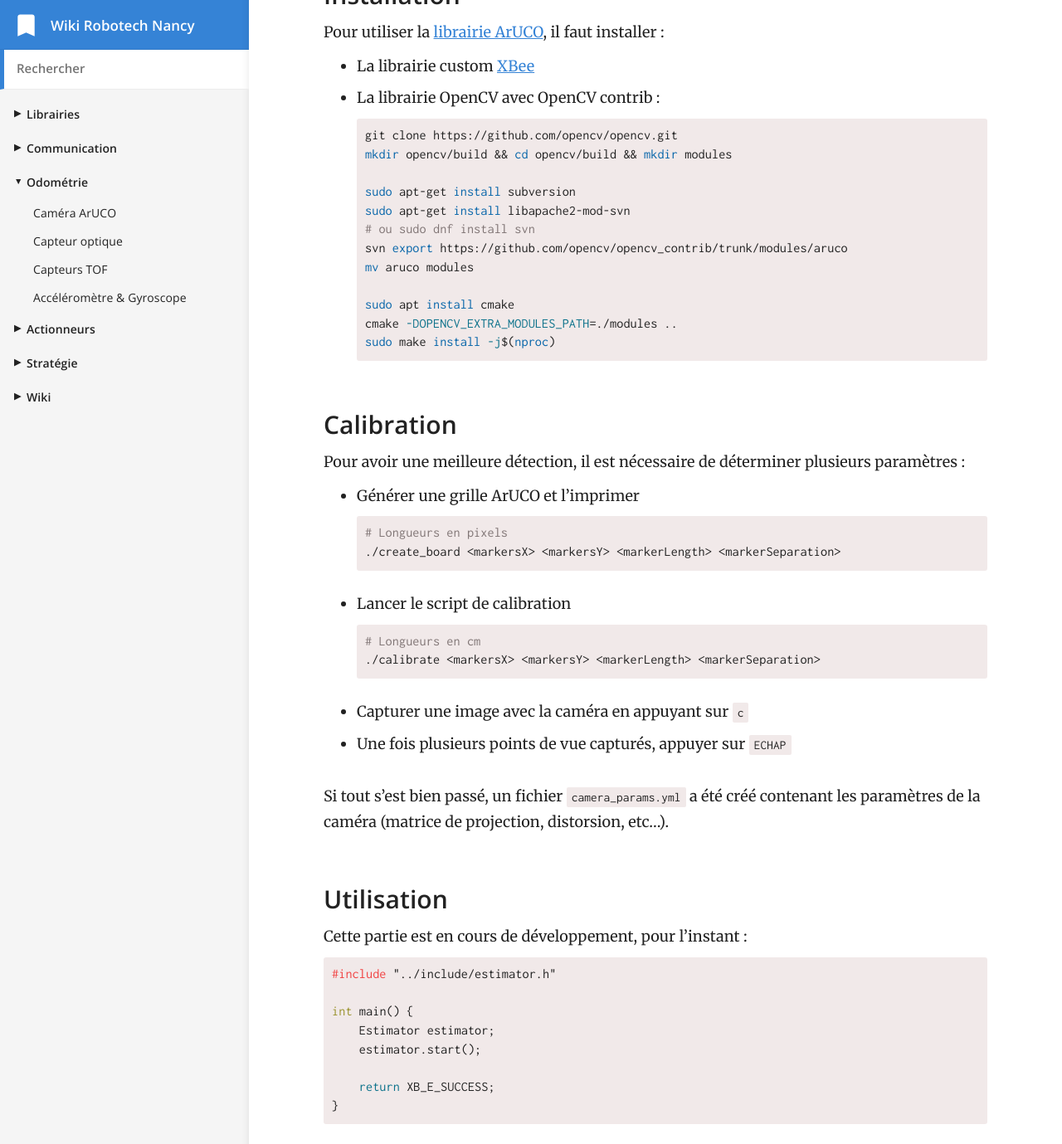
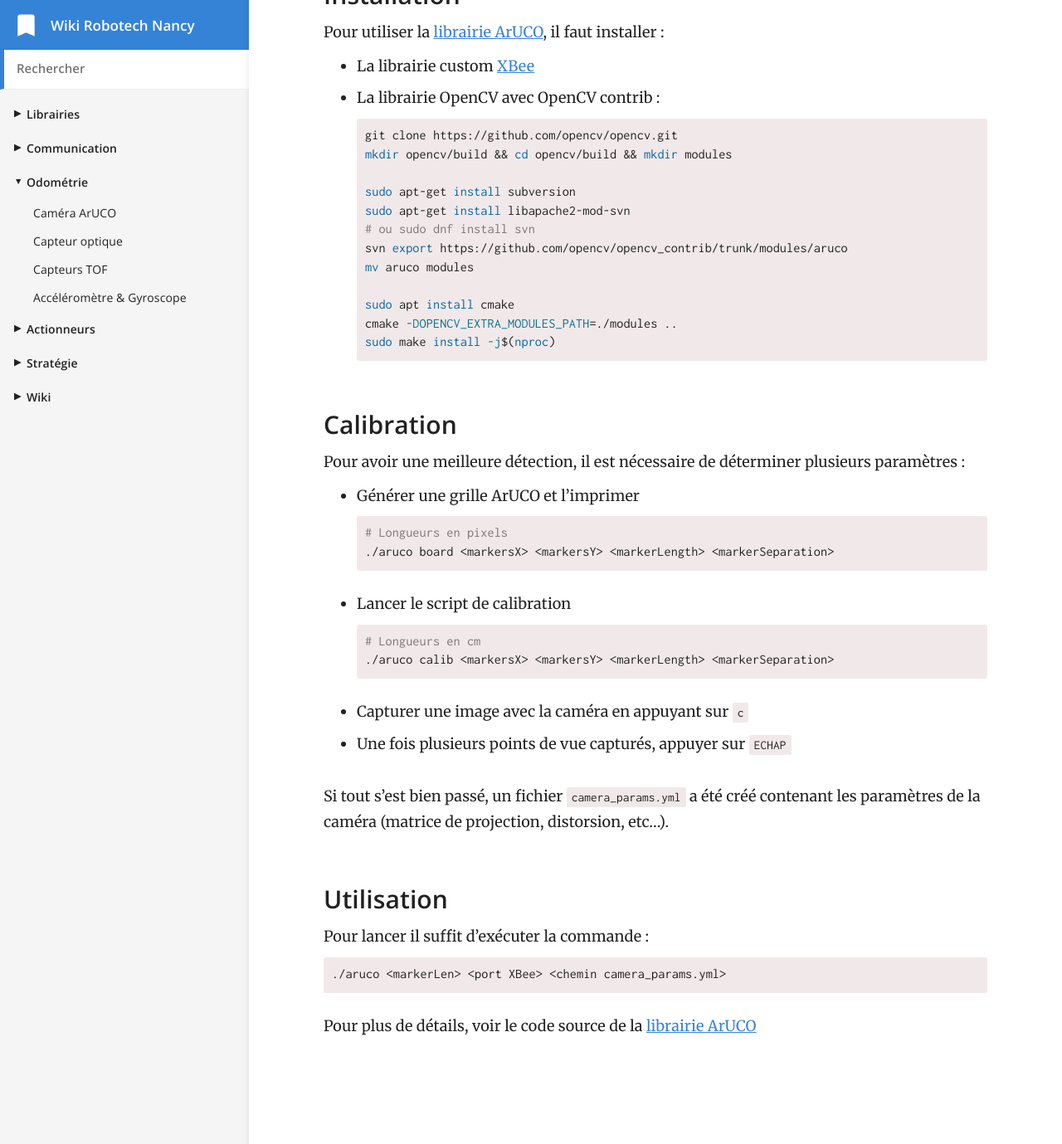
Before and after one commit to RobotechNancy/robotechnancy.github.io, a Jekyll site: the page built from _docs/odometrie/camera.md, in a window 1280 px wide and 1400 px high, scrolled down 1118 px. Shown: the top 1379 px of the window at 83% size. Built offline with Jekyll 4.4.1, drawn with Linux system fonts in a browser that asks for light colours.

Commit message:
Update page camera aruco

````diff
--- a/_docs/odometrie/camera.md
+++ b/_docs/odometrie/camera.md
@@ -42,13 +42,13 @@ Pour avoir une meilleure détection, il est nécessaire de déterminer plusieurs
 
   ```bash
   # Longueurs en pixels
-  ./create_board <markersX> <markersY> <markerLength> <markerSeparation>
+  ./aruco board <markersX> <markersY> <markerLength> <markerSeparation>
   ```
 - Lancer le script de calibration
 
   ```bash
   # Longueurs en cm
-  ./calibrate <markersX> <markersY> <markerLength> <markerSeparation>
+  ./aruco calib <markersX> <markersY> <markerLength> <markerSeparation>
   ```
 - Capturer une image avec la caméra en appuyant sur `c`
 - Une fois plusieurs points de vue capturés, appuyer sur `ECHAP`
@@ -57,14 +57,9 @@ Si tout s'est bien passé, un fichier `camera_params.yml` a été créé contena
 
 ### Utilisation
 
-Cette partie est en cours de développement, pour l'instant :
-```cpp
-#include "../include/estimator.h"
+Pour lancer il suffit d'exécuter la commande :
+```bash
+./aruco <markerLen> <port XBee> <chemin camera_params.yml>
+```
 
-int main() {
-    Estimator estimator;
-    estimator.start();
-
-    return XB_E_SUCCESS;
-}
-```
+Pour plus de détails, voir le code source de la [librairie ArUCO](https://github.com/RobotechNancy/Odometrie/tree/master/camera_aruco){:target="_blank"}
````
